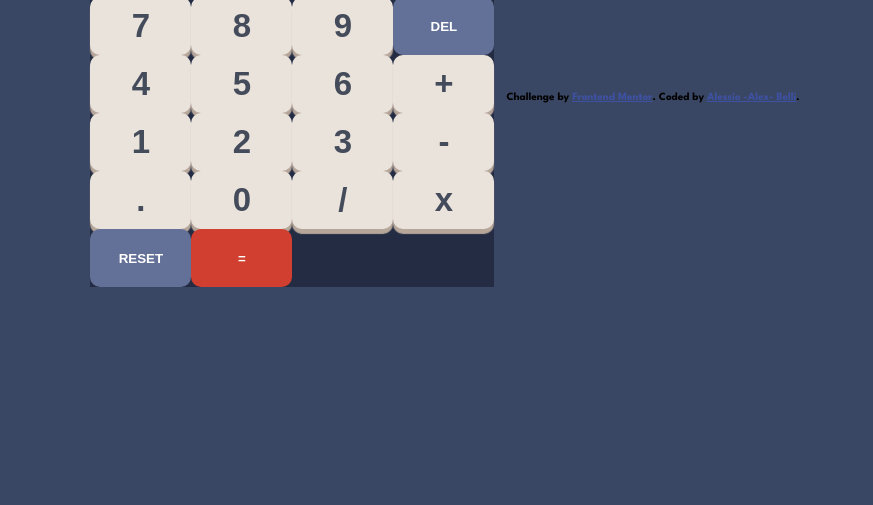
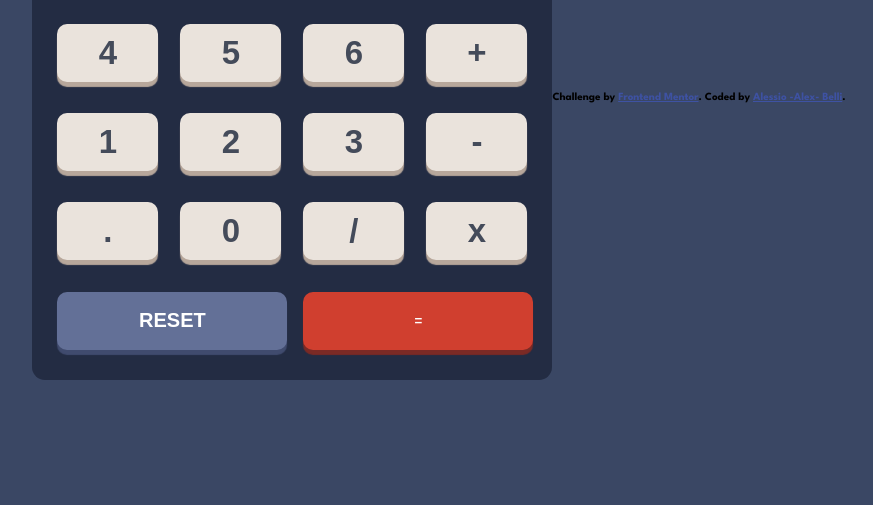
Before and after one commit to AlexMcBex/Calculator-App, a website: page index.html in a window 1280 px wide. Shown: the part 311-816 px from the top of the page, without its empty margins (209-1082 px from the left). Drawn offline with Linux system fonts and the light colour scheme.

Commit message:
styled the buttons, fixed a bug with dot key

```diff
--- a/css/styles.css
+++ b/css/styles.css
@@ -18,6 +18,7 @@ body{
     justify-content: space-between;
     align-items: center;
 }
+/* HEADER */
 .logo-container{
     float: left;
 }
@@ -44,18 +45,27 @@ body{
     float: right;
 }
 
+/* SCREEN */
 input{
     background-color: hsl(224, 36%, 15%);
     color: #e6e8ea;
     font-size: 32px;
 }
 
+
+/* Buttons */
 .calc-body{
    background-color:  hsl(223, 31%, 20%);
    display:flex;
+   border-radius: 13px;
    justify-content: center;
+   align-items: center;
+   width: 520px;
+   height: 475px;
 }
 .calc-buttons-container{
+    width: 470px;
+    height: 415px;
     display: grid;
     grid-template-columns: repeat(4, 101px);
     grid-template-rows: repeat(5, 58px);
@@ -79,7 +89,7 @@ input{
     box-shadow: 0 5px 1px
     #b7a79b;
 }
-.white-btn active{
+.white-btn:active{
     top: 3px;
     box-shadow: 0 2px 1px
     #b7a79b;
@@ -87,8 +97,30 @@ input{
 .blue-btn{
     background-color: hsl(225, 21%, 49%);
     color: hsl(0, 0%, 100%);
+    box-shadow: 0 5px 1px #404b6e;
+}
+.blue-btn:active{
+    top: 3px;
+    box-shadow: 0 2px 1px
+    #404b6e;
+}
+.del-key{
+font-size: 20px;
+}
+.reset-key {
+    width: 230px;
+    font-size: 20px;
+    grid-column: 1/3;
 }
 .red-btn{
     background-color: hsl(6, 63%, 50%);
     color: hsl(0, 0%, 100%);
+    box-shadow: 0 5px 1px #7b2a25;
+    width: 230px;
+    grid-column: 3/5;
 }
+.red-btn:active{
+    top: 3px;
+    box-shadow: 0 2px 1px
+    #7b2a25;
+}
--- a/index.html
+++ b/index.html
@@ -69,7 +69,7 @@
         <button data-key="0" class="calculator-btn num-key white-btn">0</button>
         <button data-divide class="calculator-btn white-btn">/</button>
         <button data-multiply value="*" class="calculator-btn white-btn">x</button>
-        <button data-reset class="calculator-btn blue-btn">RESET</button>
+        <button data-reset class="calculator-btn blue-btn reset-key">RESET</button>
         <button data-equal class="calculator-btn red-btn">=</button>
       </div>
     </div>
--- a/js/app.js
+++ b/js/app.js
@@ -70,7 +70,7 @@ const inputOp = (key) =>{
     console.log(inputValue)
 }
 //dot key
-dotKey.onClick= () =>{
+dotKey.onclick= () =>{
     inputOp(dotKey)
 }
 //operations keys
```
